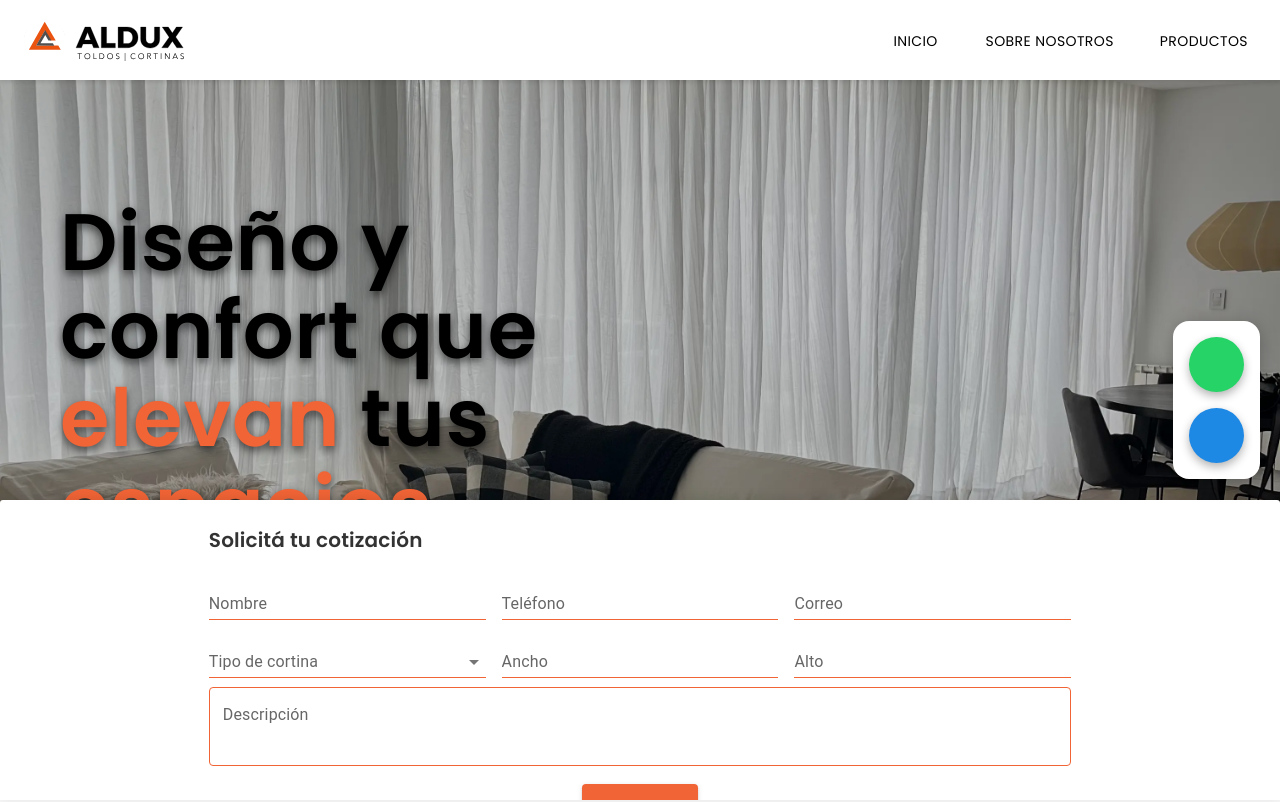
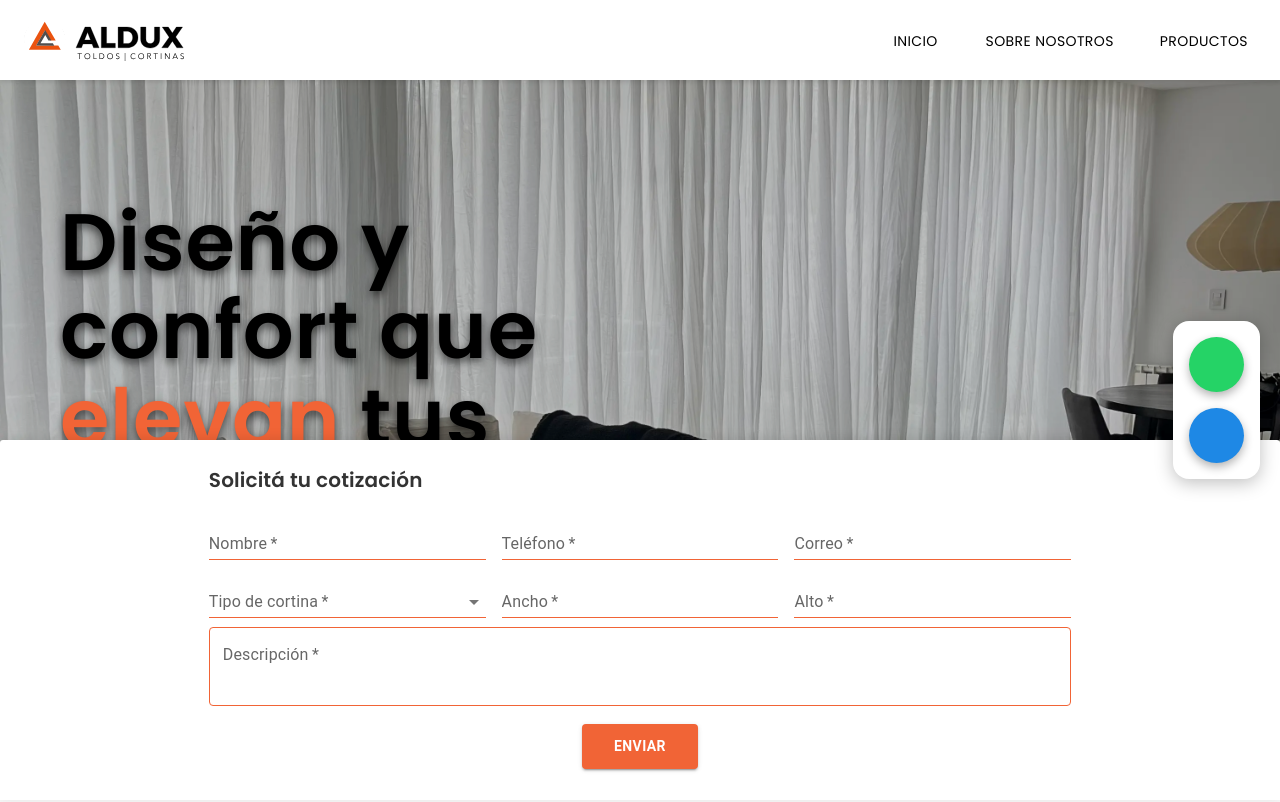
Before and after one commit to urcocarp/Aldux, a React (Vite) app in the folder FrontEnd/: page / in a window 1280 px wide. Shown: the top 802 px of the page. Built offline with nearby package versions, Linux system fonts and the light colour scheme; some icons are missing.

Commit message:
se pusieron los campos del form como required

```diff
--- a/FrontEnd/src/components/Form/form.jsx
+++ b/FrontEnd/src/components/Form/form.jsx
@@ -12,7 +12,7 @@ import CloseIcon from "@mui/icons-material/Close";
 import axios from "axios";
 import Swal from "sweetalert2";
 
-const Form = ({open,setOpen}) => {
+const Form = ({ open, setOpen }) => {
   const [formData, setFormData] = useState({
     nombre: "",
     telefono: "",
@@ -25,7 +25,6 @@ const Form = ({open,setOpen}) => {
 
   const [loading, setLoading] = useState(false);
 
-
   const handleClose = () => setOpen(false);
 
   const handleChange = (e) => {
@@ -33,14 +32,34 @@ const Form = ({open,setOpen}) => {
     setFormData((prev) => ({ ...prev, [name]: value }));
   };
 
+  // ✅ VALIDACIÓN SEGURA
+  const isFormValid = () => {
+    return Object.values(formData).every(
+      (value) => typeof value === "string" && value.trim() !== ""
+    );
+  };
+
   const handleSubmit = async (e) => {
     e.preventDefault();
+
+    if (!isFormValid()) {
+      Swal.fire({
+        title: "Campos incompletos",
+        text: "Por favor completá todos los campos antes de enviar.",
+        icon: "warning",
+        confirmButtonText: "Aceptar",
+      });
+      return;
+    }
+
     setLoading(true);
+
     try {
       const resp = await axios.post(
         "https://www.aldux.com.ar/server/quote/quoteRequest",
         formData
       );
+
       if (resp.data.message) {
         Swal.fire({
           title: "¡Éxito!",
@@ -48,6 +67,7 @@ const Form = ({open,setOpen}) => {
           icon: "success",
           confirmButtonText: "Aceptar",
         });
+
         setFormData({
           nombre: "",
           telefono: "",
@@ -60,7 +80,7 @@ const Form = ({open,setOpen}) => {
       } else {
         Swal.fire({
           title: "Error",
-          text: "No se pudo enviar la cotización. Inténtalo de nuevo más tarde.",
+          text: "No se pudo enviar la cotización. Inténtalo más tarde.",
           icon: "error",
           confirmButtonText: "Aceptar",
         });
@@ -78,8 +98,6 @@ const Form = ({open,setOpen}) => {
   };
 
   if (!open) return null;
-  console.log(open);
-
 
   return (
     <Box
@@ -89,8 +107,8 @@ const Form = ({open,setOpen}) => {
         left: 0,
         right: 0,
         width: "100%",
-        maxWidth:'100vw',
-        height: { xs: "50vh", sm: "40vh", md: 280, lg: 300 },
+        maxWidth: "100vw",
+        height: { xs: "50vh", sm: "40vh", md: 280, lg: 360 },
         bgcolor: "#fff",
         boxShadow: "0 -2px 12px rgba(0,0,0,0.1)",
         borderTopLeftRadius: 3,
@@ -105,13 +123,7 @@ const Form = ({open,setOpen}) => {
         alignItems: "flex-start",
       }}
     >
-      {/* Contenedor interno (centrado y limitado al 70%) */}
-      <Box
-        sx={{
-          width: { xs: "95%", sm: "85%", md: "70%" },
-          mx: "auto",
-        }}
-      >
+      <Box sx={{ width: { xs: "95%", sm: "85%", md: "70%" }, mx: "auto" }}>
         {/* Header */}
         <Box
           sx={{
@@ -140,21 +152,12 @@ const Form = ({open,setOpen}) => {
         <Box
           component="form"
           onSubmit={handleSubmit}
-          sx={{
-            display: "flex",
-            flexDirection: "column",
-            gap: 1.2,
-          }}
+          sx={{ display: "flex", flexDirection: "column", gap: 1.2 }}
         >
           {/* Primera fila */}
-          <Box
-            sx={{
-              display: "flex",
-              flexWrap: "wrap",
-              gap: 2,
-            }}
-          >
+          <Box sx={{ display: "flex", flexWrap: "wrap", gap: 2 }}>
             <TextField
+              required
               label="Nombre"
               name="nombre"
               value={formData.nombre}
@@ -172,6 +175,7 @@ const Form = ({open,setOpen}) => {
               }}
             />
             <TextField
+              required
               label="Teléfono"
               name="telefono"
               value={formData.telefono}
@@ -189,6 +193,7 @@ const Form = ({open,setOpen}) => {
               }}
             />
             <TextField
+              required
               label="Correo"
               name="correo"
               value={formData.correo}
@@ -208,14 +213,9 @@ const Form = ({open,setOpen}) => {
           </Box>
 
           {/* Segunda fila */}
-          <Box
-            sx={{
-              display: "flex",
-              flexWrap: "wrap",
-              gap: 2,
-            }}
-          >
+          <Box sx={{ display: "flex", flexWrap: "wrap", gap: 2 }}>
             <TextField
+              required
               select
               label="Tipo de cortina"
               name="tipoCortina"
@@ -233,6 +233,7 @@ const Form = ({open,setOpen}) => {
                 },
               }}
             >
+              <MenuItem value="">Seleccionar tipo de cortina</MenuItem>
               <MenuItem value="Roller">Roller</MenuItem>
               <MenuItem value="Bandas verticales">Bandas verticales</MenuItem>
               <MenuItem value="Zebras/Eclipse">
@@ -247,7 +248,9 @@ const Form = ({open,setOpen}) => {
               <MenuItem value="Pérgolas">Pérgolas</MenuItem>
               <MenuItem value="Automatización">Automatización</MenuItem>
             </TextField>
+
             <TextField
+              required
               label="Ancho"
               name="ancho"
               value={formData.ancho}
@@ -265,6 +268,7 @@ const Form = ({open,setOpen}) => {
               }}
             />
             <TextField
+              required
               label="Alto"
               name="alto"
               value={formData.alto}
@@ -285,6 +289,7 @@ const Form = ({open,setOpen}) => {
 
           {/* Descripción */}
           <TextField
+            required
             label="Descripción"
             name="descripcion"
             value={formData.descripcion}
@@ -305,8 +310,8 @@ const Form = ({open,setOpen}) => {
           {/* Botón */}
           <Box sx={{ textAlign: "center", mt: 1 }}>
             <Button
+              type="submit"
               variant="contained"
-              onClick={handleSubmit}
               disabled={loading}
               sx={{
                 bgcolor: "#f16436",
```
